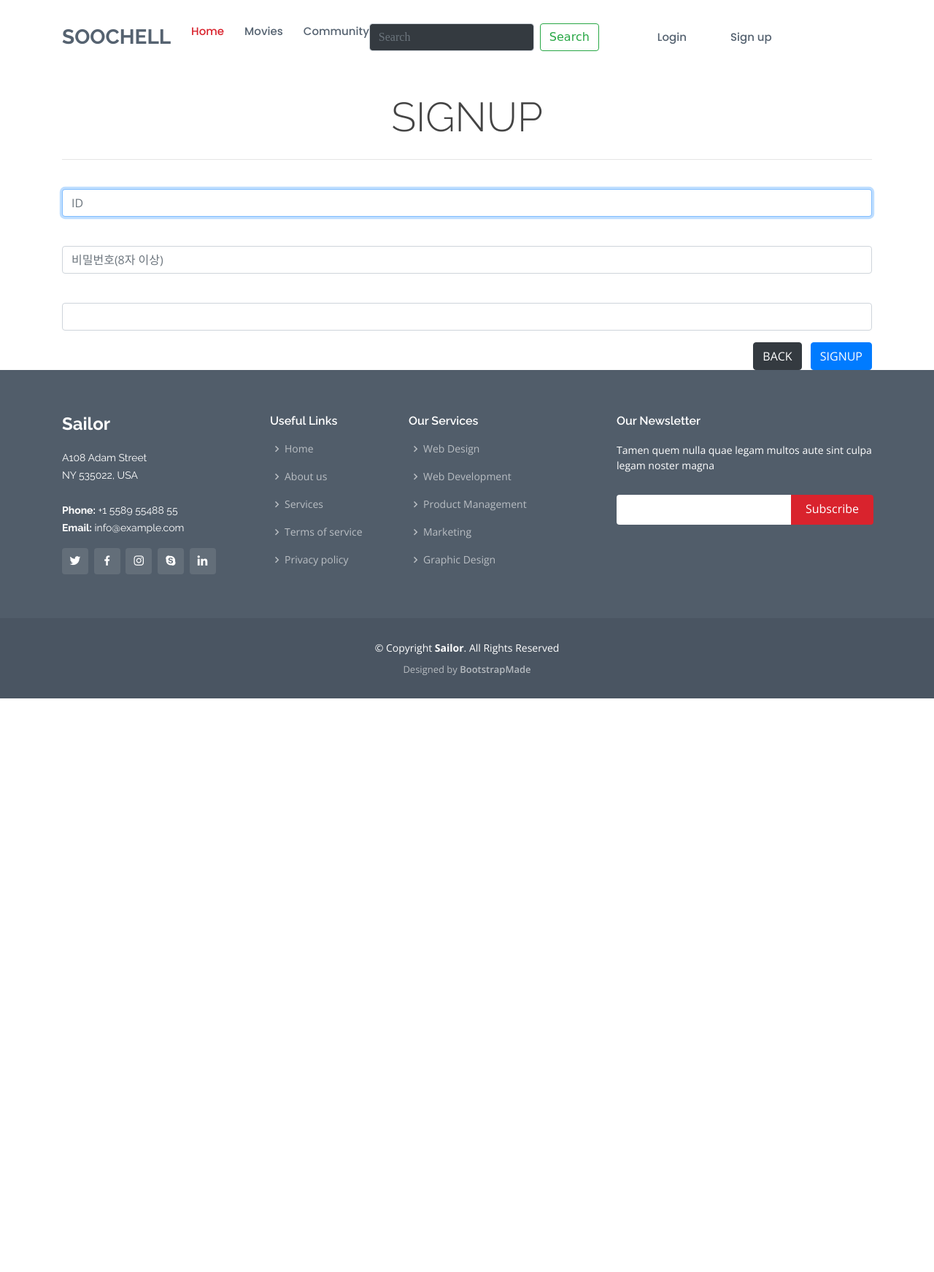
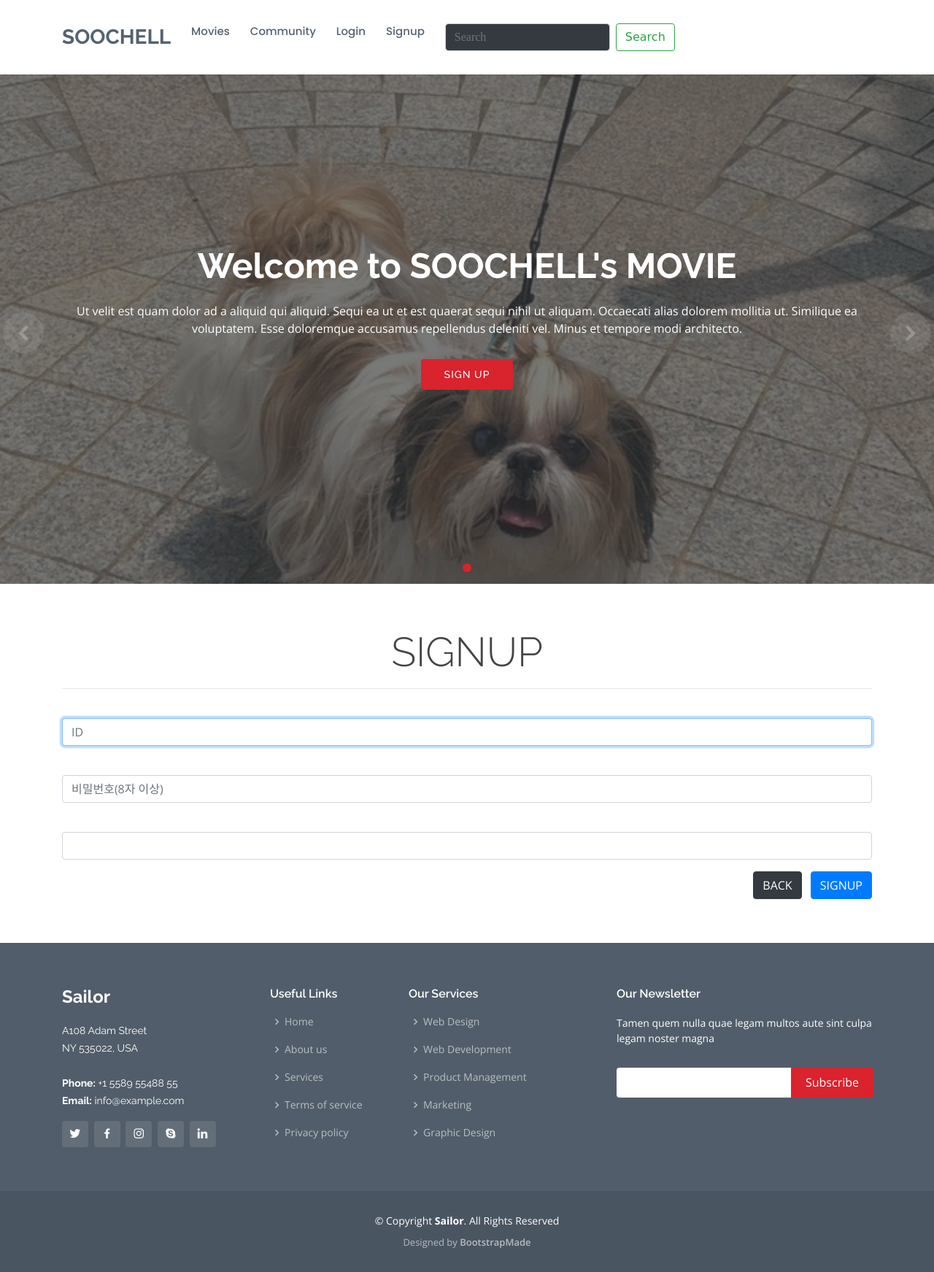
Before and after one commit to irissooa/SOOCHELL, a Django app: page /accounts/signup/ in a window 1280 px wide. Shown: the whole page at 73% size. Before the commit the page ends 957 px from the top, so only its background shows below. Run offline with Django 3.2, Linux system fonts and the light colour scheme; some libraries are stand-ins or nearby versions.

Commit message:
basetemplate

```diff
--- a/accounts/templates/accounts/login.html
+++ b/accounts/templates/accounts/login.html
@@ -2,7 +2,9 @@
 {% load bootstrap4 %}
 
 {% block content %}
+<div class="container">
   <div class="mt-4">
+   <h2 class='text-center display-4'>LOGIN</h2>
     <h2 class=' mb-4 text-center display-4'>LOGIN</h2>
     <hr>
     <form method="POST">
@@ -14,4 +16,5 @@
       </div>
     </form>
   </div>
+</div>
 {% endblock %}
--- a/accounts/templates/accounts/signup.html
+++ b/accounts/templates/accounts/signup.html
@@ -1,10 +1,53 @@
 {% extends 'base.html' %}
 {% load bootstrap4 %}
+{% load static %}
+{% block section %}
+<!-- ======= Hero Section ======= -->
+    <section id="hero">
+      <div id="heroCarousel" class="carousel slide carousel-fade" data-ride="carousel">
+
+        <ol class="carousel-indicators" id="hero-carousel-indicators"></ol>
+
+        <div class="carousel-inner" role="listbox">
+
+          <!-- Slide 1 -->
+          <div class="carousel-item active" style="background-image: url({% static 'accounts/images/rong.jpg' %})">
+            <div class="carousel-container">
+              <div class="container">
+                <h2 class="animate__animated animate__fadeInDown">Welcome to <span>SOOCHELL's MOVIE</span></h2>
+                <p class="animate__animated animate__fadeInUp">Ut velit est quam dolor ad a aliquid qui aliquid. Sequi ea ut et est quaerat sequi nihil ut aliquam. Occaecati alias dolorem mollitia ut. Similique ea voluptatem. Esse doloremque accusamus repellendus deleniti vel. Minus et tempore modi architecto.</p>
+                {% comment %} signup으로 옮겨감 {% endcomment %}
+                <a href="#about" class="btn-get-started animate__animated animate__fadeInUp scrollto">SIGN UP</a>
+              </div>
+            </div>
+          </div>
+
+        </div>
+        <a class="carousel-control-prev" href="#heroCarousel" role="button" data-slide="prev">
+          <span class="carousel-control-prev-icon icofont-simple-left" aria-hidden="true"></span>
+          <span class="sr-only">Previous</span>
+        </a>
+
+        <a class="carousel-control-next" href="#heroCarousel" role="button" data-slide="next">
+          <span class="carousel-control-next-icon icofont-simple-right" aria-hidden="true"></span>
+          <span class="sr-only">Next</span>
+        </a>
+      </div>
+    </section><!-- End Hero -->
+  {% endblock %}
+
 
 {% block content %}
+{% if user.is_authenticated %}
+  <p></p>
+{% else %}
+    <!-- ======= Signup Section ======= -->
+    <section id="about" class="about">
+      <div class="container">
+        {% comment %} <div class="row content"> {% endcomment %}
 
-  <div class="mt-4">
-    <h2 class='mb-4 text-center display-4'>SIGNUP</h2>
+        {% comment %} <div class="mt-4"> {% endcomment %}
+          <h2 class='text-center display-4'>SIGNUP</h2>
           <hr>
           <form method="POST">
             {% csrf_token %}
@@ -15,7 +58,13 @@
             </div>
           </form>
 
-  </div>
+        {% comment %} </div> {% endcomment %}
 
 
+
+        {% comment %} </div> {% endcomment %}
+
+      </div>
+    </section><!-- End About Section -->
+{% endif %}
 {% endblock %}
--- a/accounts/views.py
+++ b/accounts/views.py
@@ -7,9 +7,9 @@ from .forms import CustomUserCreationForm
 
 # Create your views here.
 def signup(request):
-    if request.user.is_authenticated:
-        # 로그인되있으면 어디로 갈지 수정해야함
-        return redirect('movies:index')
+    # if request.user.is_authenticated:
+    #     # 로그인되있으면 어디로 갈지 수정해야함
+    #     return redirect('movies:index')
 
     if request.method == 'POST':
         form = CustomUserCreationForm(request.POST)
--- a/finalpjt/urls.py
+++ b/finalpjt/urls.py
@@ -15,11 +15,11 @@ Including another URLconf
 """
 from django.contrib import admin
 from django.urls import path, include
-from movies import views
+from accounts import views
 
 urlpatterns = [
     path('admin/', admin.site.urls),
-    path('',views.home),
+    path('',views.signup),
     path('accounts/',include('accounts.urls')),
     path('reviews/',include('reviews.urls')),
     path('movies/',include('movies.urls')),
--- a/movies/views.py
+++ b/movies/views.py
@@ -11,8 +11,8 @@ from datetime import date, timedelta
 from django.views.decorators.http import require_POST
 
 
-def home(request):
-    return render(request,'movies/home.html')
+# def home(request):
+#     return render(request,'movies/home.html')
 
 # Create your views here.
 def genre_choice(request):
--- a/templates/base.html
+++ b/templates/base.html
@@ -11,24 +11,28 @@
     <script src="https://cdn.jsdelivr.net/npm/axios/dist/axios.min.js"></script>
 
       <!-- Favicons 배경사진 -->
-    <link rel="stylesheet" href="{% static 'accounts/images/rong.jpg' %}">
-    {% comment %} <link href="assets/img/favicon.png" rel="icon"> {% endcomment %}
-    {% comment %} <link href="assets/img/apple-touch-icon.png" rel="apple-touch-icon"> {% endcomment %}
+    {% comment %} <link rel="stylesheet" href="{% static 'accounts/images/rong.jpg' %}"> {% endcomment %}
+    <link href="{% static 'accounts/images/rong.jpg' %}" rel="icon">
+    <link href="{% static 'accounts/images/rong.jpg' %}" rel="apple-touch-icon">
 
     <!-- Google Fonts -->
     <link href="https://fonts.googleapis.com/css?family=Open+Sans:300,300i,400,400i,600,600i,700,700i|Raleway:300,300i,400,400i,500,500i,600,600i,700,700i|Poppins:300,300i,400,400i,500,500i,600,600i,700,700i" rel="stylesheet">
 
+    <!-- Bootstrap CSS -->
+    <link rel="stylesheet" href="https://stackpath.bootstrapcdn.com/bootstrap/4.5.2/css/bootstrap.min.css" integrity="sha384-JcKb8q3iqJ61gNV9KGb8thSsNjpSL0n8PARn9HuZOnIxN0hoP+VmmDGMN5t9UJ0Z" crossorigin="anonymous">
+    <script src="https://kit.fontawesome.com/d522f04110.js" crossorigin="anonymous"></script>
+
     <!-- Vendor CSS Files -->
-    <link href="{% static 'accounts/stylesheet/vendor/bootstrap/css/bootstrap.min.css' %}" rel="stylesheet">
-    <link href="{% static 'accounts/stylesheet/vendor/icofont/icofont.min.css' %}" rel="stylesheet">
-    <link href="{% static 'accounts/stylesheet/vendor/boxicons/css/boxicons.min.css' %}" rel="stylesheet">
-    <link href="{% static 'accounts/stylesheet/vendor/animate.css/animate.min.css' %}" rel="stylesheet">
-    <link href="{% static 'accounts/stylesheet/vendor/remixicon/remixicon.css'%}" rel="stylesheet">
-    <link href="{% static 'accounts/stylesheet/vendor/venobox/venobox.css'%}" rel="stylesheet">
-    <link href="{% static 'accounts/stylesheet/vendor/owl.carousel/assets/owl.carousel.min.css'%}" rel="stylesheet">
+    <link type="text/css" href="{% static 'accounts/stylesheet/vendor/bootstrap/css/bootstrap.min.css' %}" rel="stylesheet">
+    <link type="text/css" href="{% static 'accounts/stylesheet/vendor/icofont/icofont.min.css' %}" rel="stylesheet">
+    <link type="text/css" href="{% static 'accounts/stylesheet/vendor/boxicons/css/boxicons.min.css' %}" rel="stylesheet">
+    <link type="text/css" href="{% static 'accounts/stylesheet/vendor/animate.css/animate.min.css' %}" rel="stylesheet">
+    <link type="text/css" href="{% static 'accounts/stylesheet/vendor/remixicon/remixicon.css'%}" rel="stylesheet">
+    <link type="text/css" href="{% static 'accounts/stylesheet/vendor/venobox/venobox.css'%}" rel="stylesheet">
+    <link type="text/css" href="{% static 'accounts/stylesheet/vendor/owl.carousel/assets/owl.carousel.min.css'%}" rel="stylesheet">
 
     <!-- Template Main CSS File -->
-    <link rel="stylesheet" href="{% static 'accounts/stylesheets/css/style.css' %}">
+    <link rel="stylesheet" type="text/css" href="{% static 'accounts/stylesheet/css/style.css' %}">
     {% comment %} <link href="assets/css/style.css" rel="stylesheet"> {% endcomment %}
     {% block css %}
     {% endblock css %}
@@ -36,51 +40,52 @@
 </head>
 <body>
   <!-- ======= Header ======= -->
-    <header id="header" class="sticky-top">
+    <header id="header" class="fixed-top">
       <div class="container d-flex align-items-center">
+        <h1 class="logo"><a href="{% url 'accounts:signup' %}">SOOCHELL</a></h1>
 
-        <h1 class="logo"><a href="home.html">SOOCHELL</a></h1>
+        <nav class="nav-menu d-none d-lg-block">
         <!-- Uncomment below if you prefer to use an image logo -->
         <!-- <a href="index.html" class="logo"><img src="assets/img/logo.png" alt="" class="img-fluid"></a>-->
 
-        <nav class="nav-menu d-none d-lg-block">
 
           <ul>
-            <li class="active"><a href="hime.html">Home</a></li>
+            {% comment %} <li class="active"><a href="{%url 'accounts:signup'%}">Home</a></li> {% endcomment %}
             <li><a href="{% url 'movies:index' %}">Movies</a></li>
             <li><a href="{% url 'reviews:index' %}">Community</a></li>
+
+            {% if user.is_authenticated %}
+            <li>
+              <a href="{% url 'accounts:logout' %}">Logout</a>
+            </li>
+            <li>
+              <a>Hello, {{ user.username }}</a>
+            </li>
+            {% else %}
+            <li>
+              <a href="{% url 'accounts:login' %}">Login</a>
+            </li>
+            <li>
+              <a href="{% url 'accounts:signup' %}">Signup</a>
+            </li>
+            {% endif %}
+              <li>
             <form action="{% url 'movies:movie_search' %}" class="form-inline my-2 my-lg-0">
               <input id="searchbar" class="form-control mr-sm-2 bg-dark text-light" type="search" placeholder="Search" aria-label="Search" name="movie_name" value="{{ movie_name }}">
               <button class="btn btn-outline-success my-2 my-sm-0 mr-2" type="submit">Search</button>
             </form>
-            <li class="nav-item">
-              {% if user.is_authenticated %}
-              <li class="nav-item">
-                <a class="nav-link disabled text-info">{{ user.username }}님 안녕하세요</a>
-              </li>
-              <li class="nav-item">
-                <a class="nav-link" href="{% url 'accounts:logout' %}">Log Out</a>
-              </li>
-              {% else %}
-              <li class="nav-item">
-                <a class="nav-link" href="{% url 'accounts:login' %}">Login</a>
-              </li>
-              <li class="nav-item">
-                <a class="nav-link" href="{% url 'accounts:signup' %}">Sign up</a>
-              </li>
-              {% endif %}
+            </li>
           </ul>
+        </nav><!-- .nav-menu -->
 
-        </nav><!-- .nav-menu -->
       </div>
     </header><!-- End Header -->
     {% block section %}
     {% endblock %}
 
-    <div class='container'>
     {% block content %}
     {% endblock %}
-    </div>
+
     <!-- ======= Footer ======= -->
   <footer id="footer">
     <div class="footer-top">
@@ -160,17 +165,17 @@
     <script src="https://kit.fontawesome.com/87f40ec0c8.js" crossorigin="anonymous"></script>
 
       <!-- Vendor JS Files -->
-    <script src="assets/vendor/jquery/jquery.min.js"></script>
-    <script src="assets/vendor/bootstrap/js/bootstrap.bundle.min.js"></script>
-    <script src="assets/vendor/jquery.easing/jquery.easing.min.js"></script>
-    <script src="assets/vendor/php-email-form/validate.js"></script>
-    <script src="assets/vendor/isotope-layout/isotope.pkgd.min.js"></script>
-    <script src="assets/vendor/venobox/venobox.min.js"></script>
-    <script src="assets/vendor/waypoints/jquery.waypoints.min.js"></script>
-    <script src="assets/vendor/owl.carousel/owl.carousel.min.js"></script>
+    <script src="{% static 'accounts/stylesheet/vendor/jquery/jquery.min.js'%}"></script>
+    <script src="{% static 'accounts/stylesheet/vendor/bootstrap/js/bootstrap.bundle.min.js'%}"></script>
+    <script src="{% static 'accounts/stylesheet/vendor/jquery.easing/jquery.easing.min.js'%}"></script>
+    <script src="{% static 'accounts/stylesheet/vendor/php-email-form/validate.js'%}"></script>
+    <script src="{% static 'accounts/stylesheet/vendor/isotope-layout/isotope.pkgd.min.js'%}"></script>
+    <script src="{% static 'accounts/stylesheet/vendor/venobox/venobox.min.js'%}"></script>
+    <script src="{% static 'accounts/stylesheet/vendor/waypoints/jquery.waypoints.min.js'%}"></script>
+    <script src="{% static 'accounts/stylesheet/vendor/owl.carousel/owl.carousel.min.js'%}"></script>
 
     <!-- Template Main JS File -->
-    <script src="assets/js/main.js"></script>
+    <script src="{% static 'accounts/stylesheet/js/main.js'%}"></script>
 
     {% block script %}
     {% endblock script %}
```
Also changed, not shown: movies/templates/movies/home.html (deleted, +0 -68 lines), README.md, static/rong.jpg (added). Lines whose indentation alone changed are shown as unchanged.
